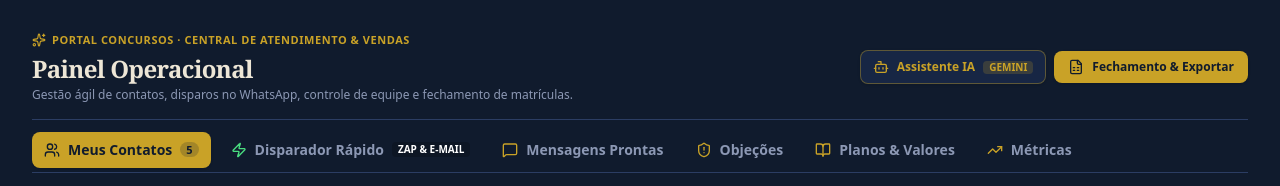
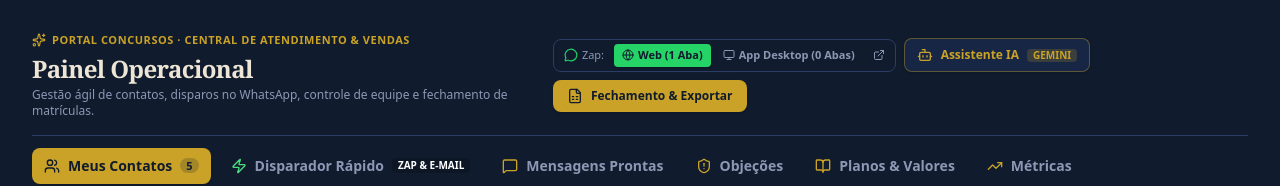
Before and after one commit to ofcpatolino3-crypto/josue, a React (Vite) app: page / in a window 1280 px wide. Shown: the top 186 px of the page. Built offline with nearby package versions, Linux system fonts and the light colour scheme; no server answers; the database is empty.

Commit message:
feat: add WhatsApp target mode selection
Implement WhatsApp desktop app support and window management in `openWhatsAppDirect` to prevent multiple browser tabs. Added a UI switcher in the header and updated contact actions to respect the configured mode.

```diff
--- a/src/components/AIChatAssistant.tsx
+++ b/src/components/AIChatAssistant.tsx
@@ -19,7 +19,7 @@ import {
   ExternalLink,
 } from 'lucide-react';
 import { Contact, Objection, Plan } from '../types';
-import { waLinkWithMessage } from '../utils/excel';
+import { waLinkWithMessage, openWhatsAppDirect } from '../utils/excel';
 
 interface ChatMessage {
   id: string;
@@ -210,11 +210,8 @@ export const AIChatAssistant: React.FC<AIChatAssistantProps> = ({
       return;
     }
 
-    const url = waLinkWithMessage(currentContact.whatsapp, text);
-    if (url) {
-      window.open(url, '_blank');
-      onToast(`Mensagem enviada para ${currentContact.nome} no WhatsApp!`, 'success');
-    }
+    openWhatsAppDirect(currentContact.whatsapp, text);
+    onToast(`WhatsApp aberto para ${currentContact.nome}!`, 'success');
   };
 
   const handleClearChat = () => {
--- a/src/components/AdminPanel.tsx
+++ b/src/components/AdminPanel.tsx
@@ -37,6 +37,7 @@ import {
   getDaysWithoutContact,
   formatDateBR,
   waLink,
+  openWhatsAppDirect,
   todayStr,
   exportSupervisorContactsToExcel,
 } from '../utils/excel';
@@ -749,15 +750,14 @@ export const AdminPanel: React.FC<AdminPanelProps> = ({
                             <div className="flex items-center gap-1.5">
                               <span>{c.whatsapp}</span>
                               {c.whatsapp && (
-                                <a
-                                  href={waLink(c.whatsapp)}
-                                  target="_blank"
-                                  rel="noopener noreferrer"
-                                  className="text-[#4ADE80] hover:text-white p-1 rounded hover:bg-[#4ADE80]/20 transition-all"
-                                  title="Abrir WhatsApp Web do Lead"
+                                <button
+                                  type="button"
+                                  onClick={() => openWhatsAppDirect(c.whatsapp)}
+                                  className="text-[#4ADE80] hover:text-white p-1 rounded hover:bg-[#4ADE80]/20 transition-all cursor-pointer"
+                                  title="Abrir WhatsApp do Aluno (Mesma aba / App)"
                                 >
                                   <ExternalLink className="w-3.5 h-3.5" />
-                                </a>
+                                </button>
                               )}
                             </div>
                           </td>
--- a/src/components/Header.tsx
+++ b/src/components/Header.tsx
@@ -1,4 +1,4 @@
-import React from 'react';
+import React, { useState } from 'react';
 import {
   FileSpreadsheet,
   Users,
@@ -10,8 +10,13 @@ import {
   Bot,
   Shield,
   Zap,
+  MessageCircle,
+  Monitor,
+  Globe,
+  ExternalLink,
 } from 'lucide-react';
 import { ViewTab, UserProfile } from '../types';
+import { getWhatsAppTargetMode, setWhatsAppTargetMode, WhatsAppTargetMode } from '../utils/excel';
 
 interface HeaderProps {
   activeView: ViewTab;
@@ -35,6 +40,12 @@ export const Header: React.FC<HeaderProps> = ({
   inactiveAlertsCount = 0,
 }) => {
   const isAdmin = currentProfile?.role === 'admin';
+  const [waMode, setWaMode] = useState<WhatsAppTargetMode>(() => getWhatsAppTargetMode());
+
+  const handleSwitchWaMode = (mode: WhatsAppTargetMode) => {
+    setWaMode(mode);
+    setWhatsAppTargetMode(mode);
+  };
 
   return (
     <header className="mb-5">
@@ -53,6 +64,58 @@ export const Header: React.FC<HeaderProps> = ({
         </div>
 
         <div className="flex items-center gap-2 self-start md:self-center flex-wrap">
+          {/* WhatsApp Mode Selector */}
+          <div
+            className="flex items-center bg-[#101B2D] border border-[#2B3D63] rounded-lg p-1 text-xs gap-1"
+            title="Escolha como o WhatsApp será aberto ao clicar em um contato"
+          >
+            <div className="flex items-center gap-1 px-1.5 text-[#8C98B4] font-medium text-[11px]">
+              <MessageCircle className="w-3.5 h-3.5 text-[#25D366]" />
+              <span className="hidden xl:inline">Zap:</span>
+            </div>
+
+            <button
+              type="button"
+              onClick={() => handleSwitchWaMode('same_tab')}
+              className={`flex items-center gap-1 px-2 py-1 rounded text-[11px] font-bold transition-all cursor-pointer ${
+                waMode === 'same_tab'
+                  ? 'bg-[#25D366] text-[#101B2D] shadow-sm'
+                  : 'text-[#8C98B4] hover:text-[#EDE6D6]'
+              }`}
+              title="Abre e atualiza sempre na MESMA aba do WhatsApp Web (Sem abrir novas abas)"
+            >
+              <Globe className="w-3 h-3" />
+              <span>Web (1 Aba)</span>
+            </button>
+
+            <button
+              type="button"
+              onClick={() => handleSwitchWaMode('desktop_app')}
+              className={`flex items-center gap-1 px-2 py-1 rounded text-[11px] font-bold transition-all cursor-pointer ${
+                waMode === 'desktop_app'
+                  ? 'bg-[#25D366] text-[#101B2D] shadow-sm'
+                  : 'text-[#8C98B4] hover:text-[#EDE6D6]'
+              }`}
+              title="Abre direto no Aplicativo WhatsApp do Computador / Celular (ZERO abas no navegador!)"
+            >
+              <Monitor className="w-3 h-3" />
+              <span>App Desktop (0 Abas)</span>
+            </button>
+
+            <button
+              type="button"
+              onClick={() => handleSwitchWaMode('new_tab')}
+              className={`flex items-center gap-1 px-1.5 py-1 rounded text-[11px] transition-all cursor-pointer ${
+                waMode === 'new_tab'
+                  ? 'bg-[#2B3D63] text-white'
+                  : 'text-[#8C98B4] hover:text-[#EDE6D6]'
+              }`}
+              title="Abre em nova aba a cada contato"
+            >
+              <ExternalLink className="w-3 h-3" />
+            </button>
+          </div>
+
           <button
             id="ai-assistant-btn"
             onClick={onOpenAIAssistant}
--- a/src/utils/excel.ts
+++ b/src/utils/excel.ts
@@ -159,6 +159,8 @@ export function waLinkWithMessage(tel: string, message?: string): string | null
  * Abre o WhatsApp sem criar abas infinitas quando no modo 'same_tab' (padrão),
  * ou diretamente no aplicativo Desktop quando no modo 'desktop_app'.
  */
+let waHubWindow: Window | null = null;
+
 export function openWhatsAppDirect(
   tel: string,
   message?: string,
@@ -171,9 +173,19 @@ export function openWhatsAppDirect(
   const msgParam = message && message.trim() ? `&text=${encodeURIComponent(message.trim())}` : '';
 
   if (mode === 'desktop_app') {
-    // Protocolo nativo do aplicativo desktop ou mobile
+    // Protocolo nativo do aplicativo WhatsApp Desktop ou Celular
+    // Não abre nenhuma aba no navegador!
     const appUrl = `whatsapp://send?phone=${full}${msgParam}`;
-    window.location.href = appUrl;
+    const hiddenLink = document.createElement('a');
+    hiddenLink.href = appUrl;
+    hiddenLink.style.display = 'none';
+    document.body.appendChild(hiddenLink);
+    hiddenLink.click();
+    setTimeout(() => {
+      if (document.body.contains(hiddenLink)) {
+        document.body.removeChild(hiddenLink);
+      }
+    }, 400);
     return true;
   }
 
@@ -181,11 +193,25 @@ export function openWhatsAppDirect(
   const webUrl = `https://web.whatsapp.com/send?phone=${full}${msgParam}`;
 
   if (mode === 'same_tab') {
-    // Reaproveita o mesmo alvo de janela 'portal_whatsapp_hub'
-    // Isso garante que cada clique atualize a mesma aba do WhatsApp sem criar novas!
-    const win = window.open(webUrl, 'portal_whatsapp_hub');
-    if (win) {
-      win.focus();
+    // 1. Tenta reaproveitar a instância de janela já aberta em memória
+    if (waHubWindow) {
+      try {
+        if (!waHubWindow.closed) {
+          waHubWindow.location.href = webUrl;
+          waHubWindow.focus();
+          return true;
+        }
+      } catch (e) {
+        // Cross-origin pode impedir leitura, continua para window.open nomeado
+      }
+    }
+
+    // 2. Abre ou reconecta com a janela de nome fixo 'portal_whatsapp_hub'
+    waHubWindow = window.open(webUrl, 'portal_whatsapp_hub');
+    if (waHubWindow) {
+      try {
+        waHubWindow.focus();
+      } catch (e) {}
     }
     return true;
   }
```
